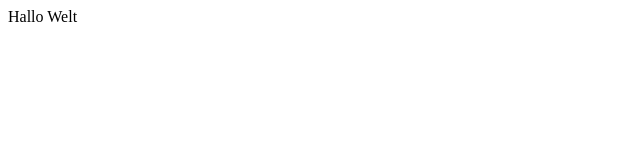
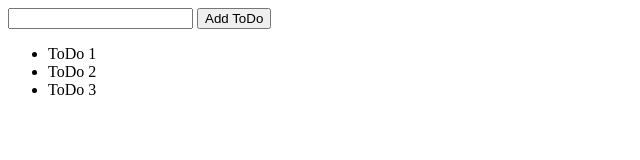
Before and after one commit to sabicalija/todo-notes-demo, a plain HTML site: page index.html in a window 1280 px wide. Shown: the whole page, without its empty margins (0-640 px from the left). Drawn offline with Linux system fonts and the light colour scheme.

Commit message:
Create template HTML structure

```diff
--- a/index.html
+++ b/index.html
@@ -7,6 +7,14 @@
     <title>ToDo Notes</title>
 </head>
 <body>
-    Hallo Welt
+    <form method="POST" action="/add/todo">
+        <input id="todo-note" type="text" name="todo">
+        <input type="submit" value="Add ToDo">
+    </form>
+    <ul>
+        <li>ToDo 1</li>
+        <li>ToDo 2</li>
+        <li>ToDo 3</li>
+    </ul>
 </body>
 </html>
```
